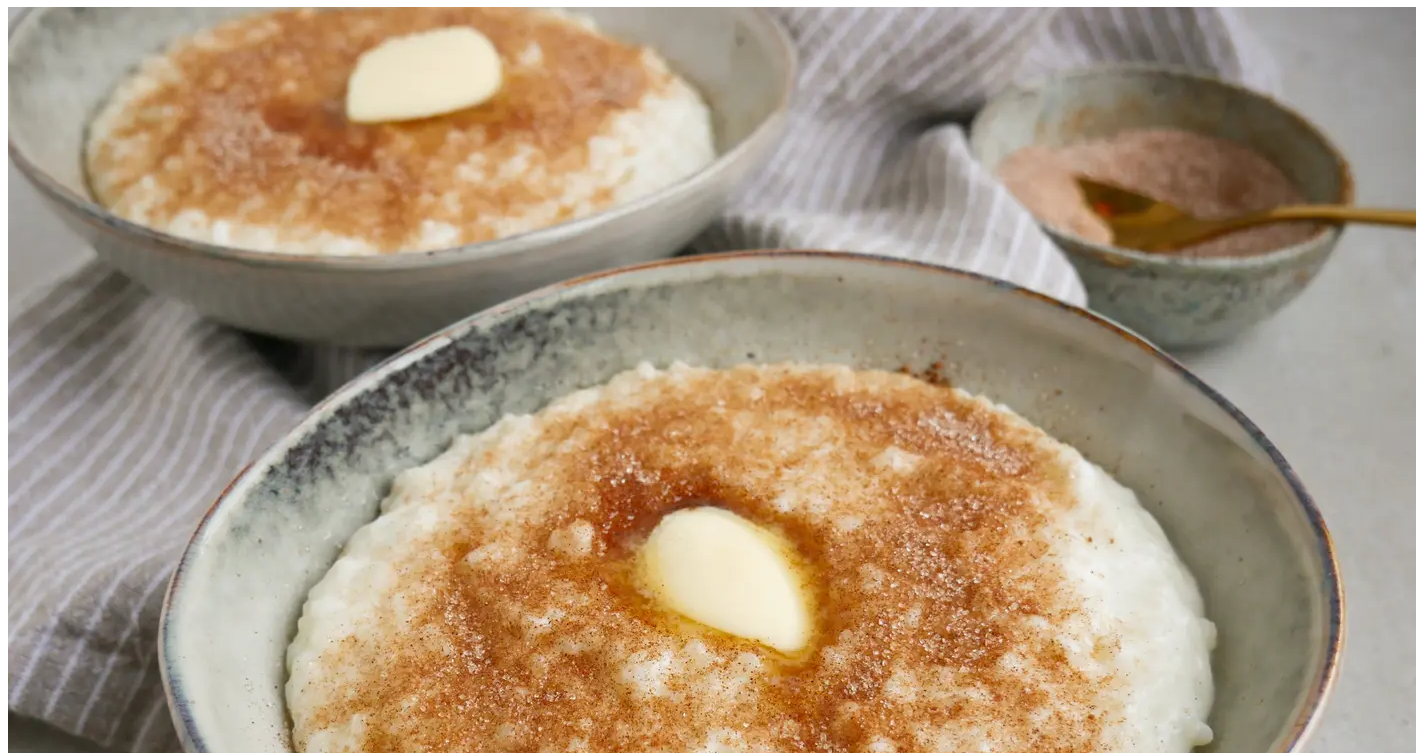
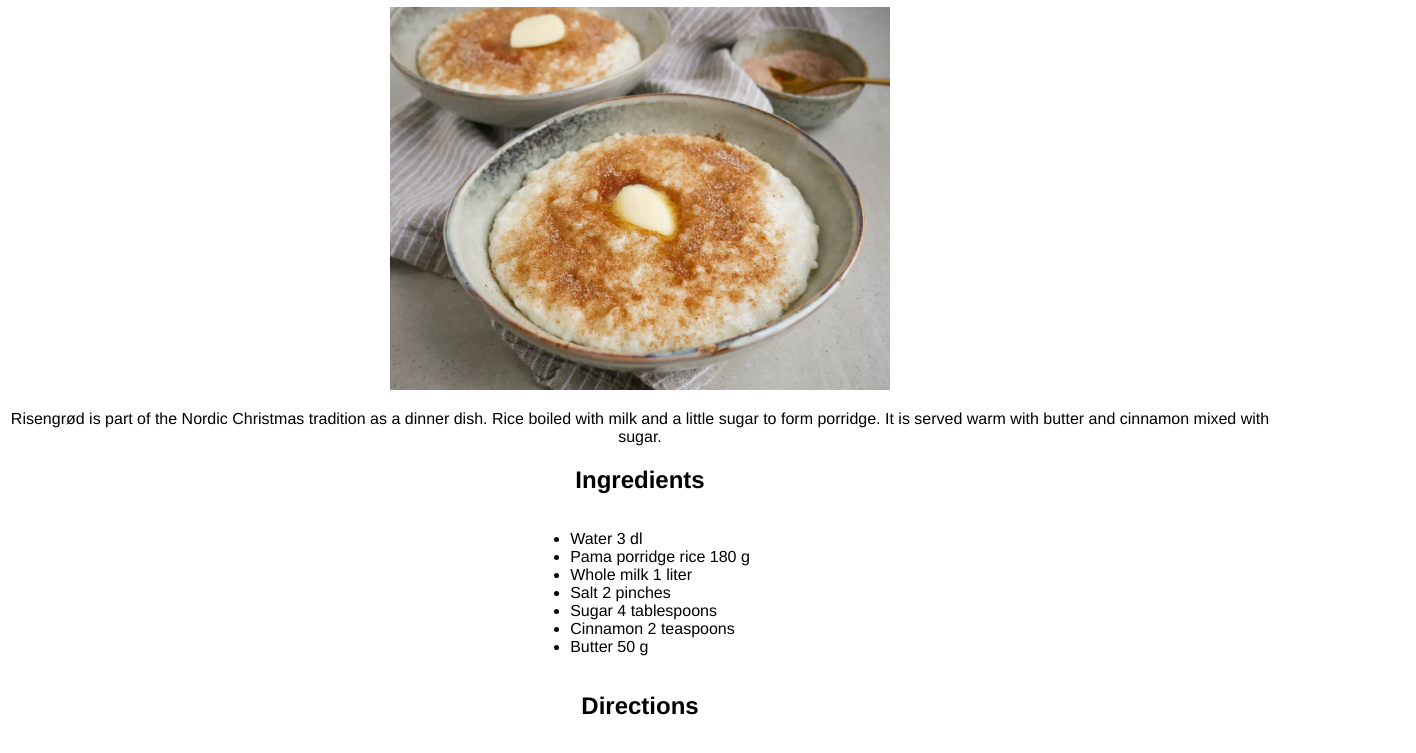
Before and after one commit to Dzemil/odin-recipes, a plain HTML site: page recipes/risengrad.html in a window 1280 px wide. Shown: the part 73-826 px from the top of the page, 1416 px wide, since content can reach past the window. Drawn offline with Linux system fonts and the light colour scheme.

Commit message:
added some styling

```diff
--- a/recipes/risengrad.html
+++ b/recipes/risengrad.html
@@ -3,6 +3,7 @@
 <head>
     <meta charset="UTF-8">
     <meta name="viewport" content="width=device-width, initial-scale=1.0">
+    <link rel="stylesheet" href="../styles.css"/>
     <title>Risengrad</title>
 </head>
 <body>
--- a/styles.css
+++ b/styles.css
@@ -1,7 +1,17 @@
 * {
+    font-family: "Helvetica", "Verdana", sans-serif;
     text-align: center;
 }
 
-ul {
-    display: inline;
+ul, ol{
+    display: inline-block;
 }
+
+li {
+    text-align: left;
+}
+
+img {
+    height: auto;
+    width: 500px;
+}
```
Also changed, not shown: recipes/simple-pasta.html (+1 -0 lines).
